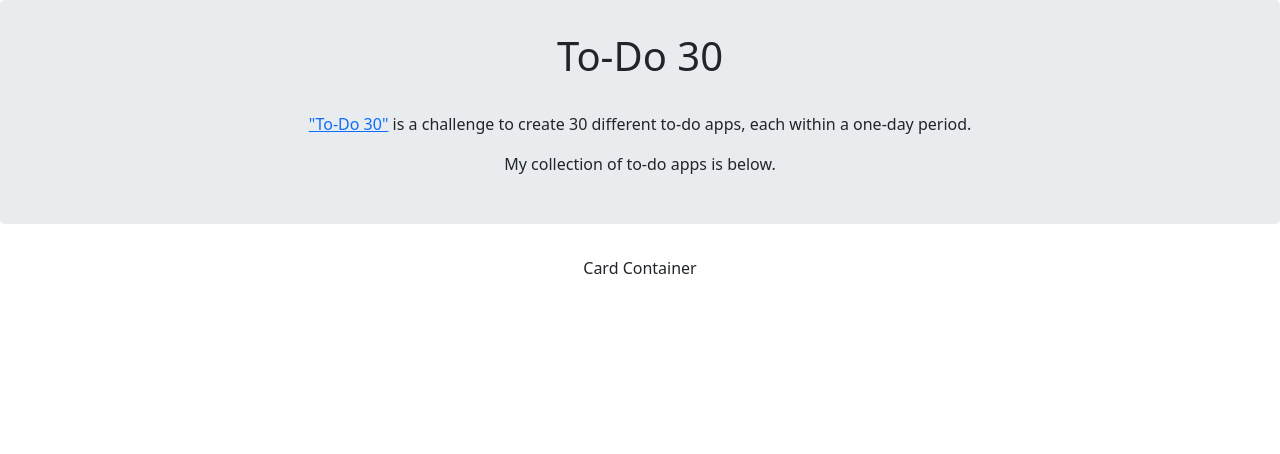
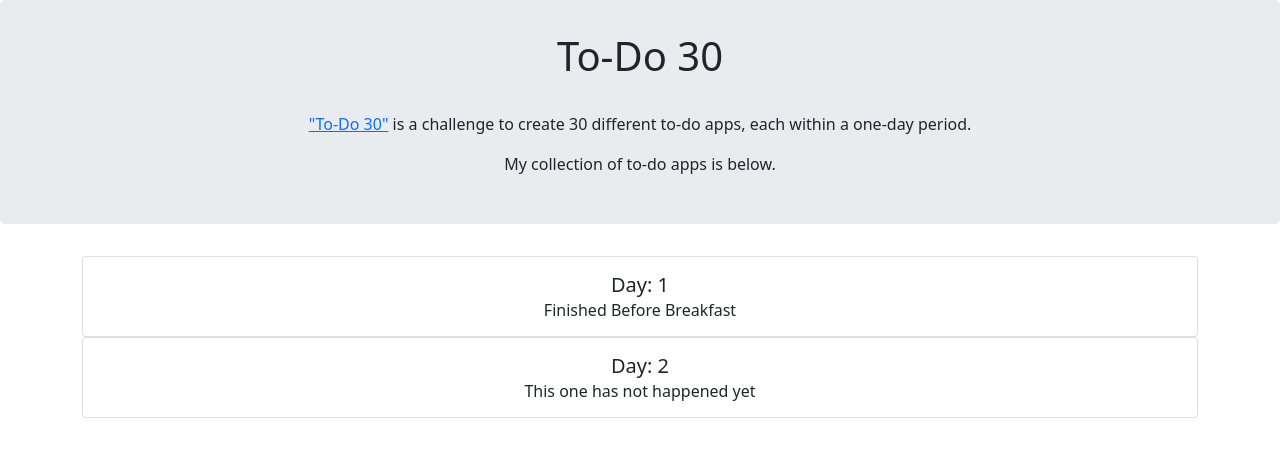
Before and after one commit to ejw773/to-do-30, a React (Create React App) app: page / in a window 1280 px wide. Shown: the top 454 px of the page. Built offline with nearby package versions, Linux system fonts and the light colour scheme.

Commit message:
makes cards functional

```diff
--- a/src/components/CardComponent.js
+++ b/src/components/CardComponent.js
@@ -1,13 +1,15 @@
 import React from 'react';
-import Card from 'react-bootstrap/Card';
+import RenderCards from './RenderCardsComponent';
+import projectInfo from '../shared/projectInfo'
 
-const ProjectCard = ({item}) => {
+const ProjectCard = () => {
+    const renderCards = projectInfo.map((item) =>
+        <RenderCards key={item.day} title={item.title} link={item.link} day={item.day}/>
+    );
     return (
-        <Card>
-            <Card.Body>
-                <Card.Title>{item.title}</Card.Title>
-            </Card.Body>
-        </Card>
+        <ul>
+            {renderCards}
+        </ul>
     )
 }
 
--- a/src/components/CardContainerComponent.js
+++ b/src/components/CardContainerComponent.js
@@ -1,16 +1,14 @@
 import React from 'react';
-import ProjectCard from './CardComponent';
 import Container from 'react-bootstrap/Container';
 import Row from 'react-bootstrap/Row';
 import Col from 'react-bootstrap/Col'
+import ProjectCard from './CardComponent'
 
 const CardContainer = () => {
     return (
         <Container>
             <Row>
-                <Col>
-                    <p>Card Container</p>
-                </Col>
+                <ProjectCard />
             </Row>
         </Container>
     )
--- /dev/null
+++ b/src/components/RenderCardsComponent.js
@@ -0,0 +1,16 @@
+import React from 'react';
+import { Card } from 'react-bootstrap';
+
+const RenderCards = (props) => {
+    console.log(props)
+    return (
+        <Card>
+            <Card.Body>
+                <Card.Title>Day: {props.day}</Card.Title>
+                <Card.Subtitle>{props.title}</Card.Subtitle>
+            </Card.Body>
+        </Card>
+    )
+}
+
+export default RenderCards;
--- a/src/shared/projectInfo.js
+++ b/src/shared/projectInfo.js
@@ -1,4 +1,4 @@
-const projects = [
+const projectInfo = [
     {
         day: 1,
         title: 'Finished Before Breakfast',
@@ -11,4 +11,4 @@ const projects = [
     }
 ];
 
-export default projects;
+export default projectInfo;
```
Also changed, not shown: src/components/RenderProjectCardComponent.js (deleted).
